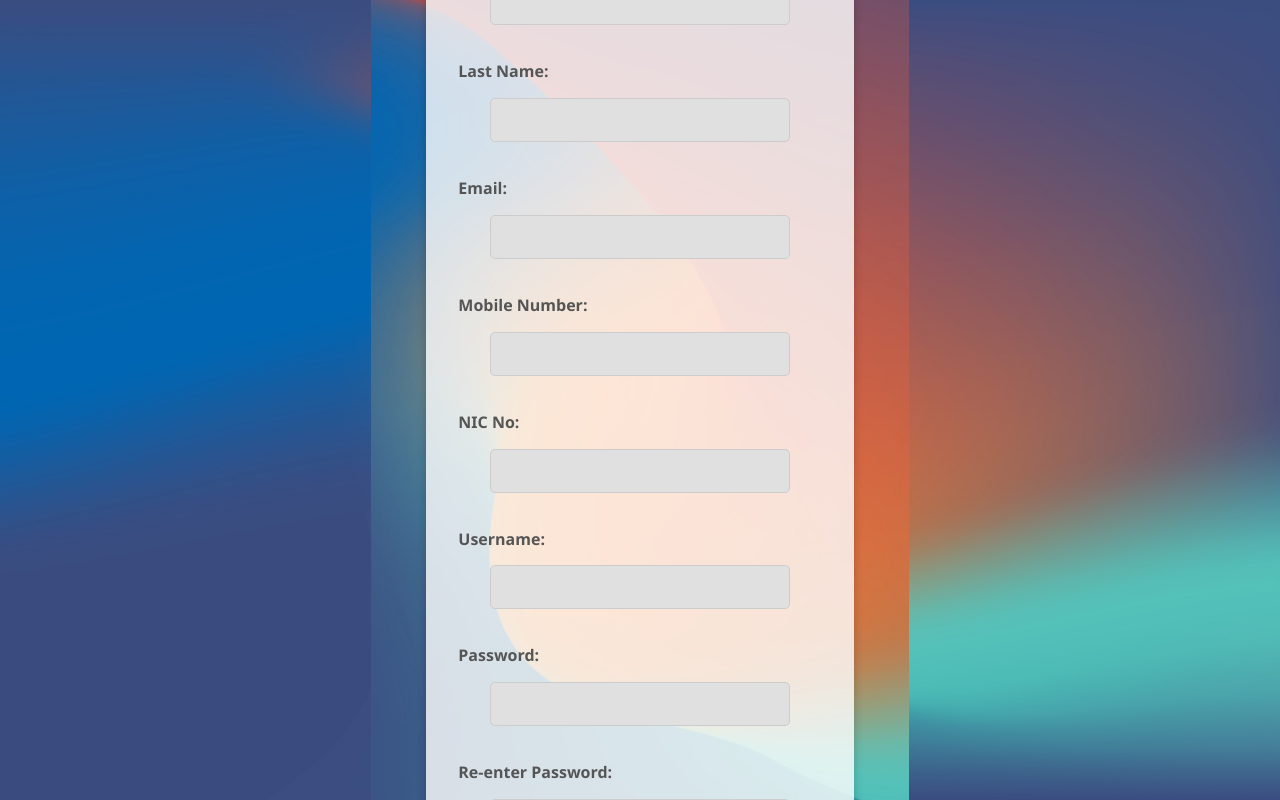
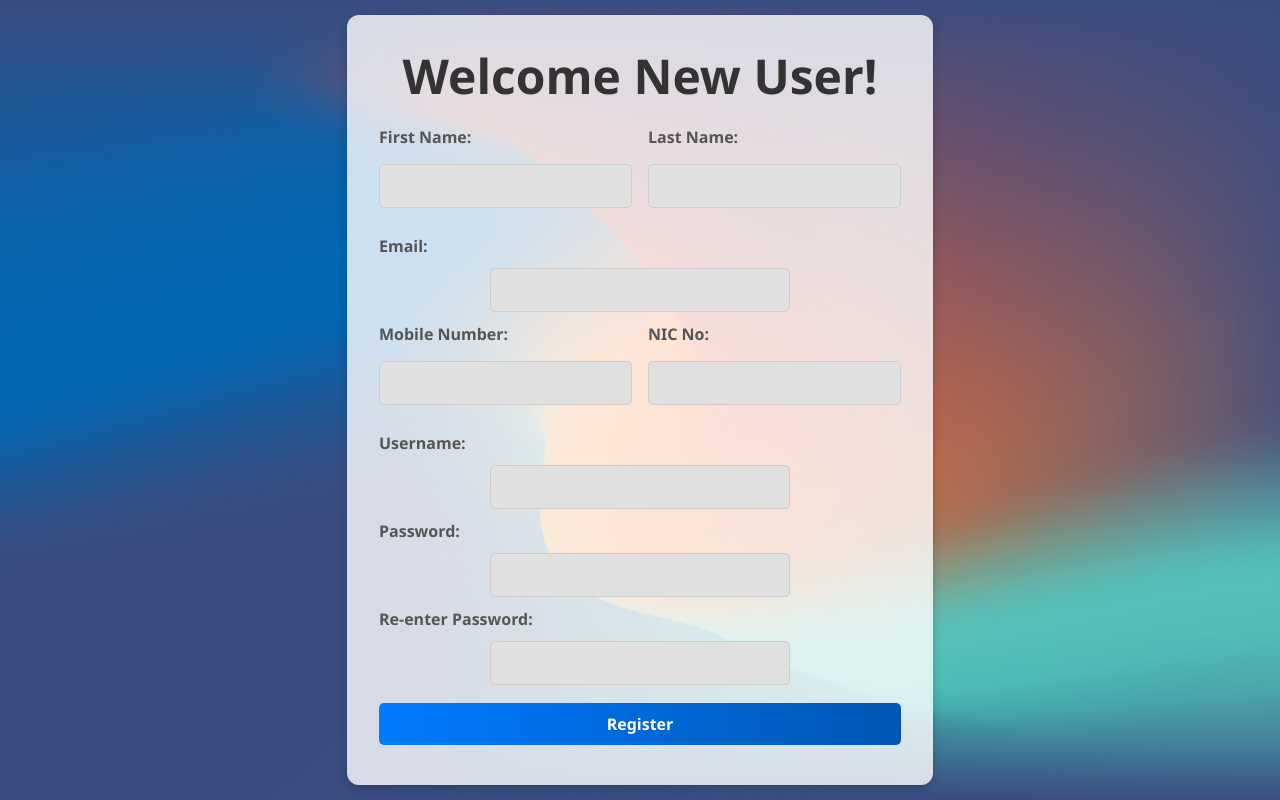
Before and after one commit to Movindugamage/MyBike, a React (Vite) app: page /register in a window 1280 px wide. Shown: the top 800 px of the page. Built offline with nearby package versions, Linux system fonts and the light colour scheme.

Commit message:
Modifying CSS files in registration page and slpash screen

```diff
--- a/src/components/Onboarding.css
+++ b/src/components/Onboarding.css
@@ -1,10 +1,30 @@
-/* Onboarding.css */
+/* General Reset */
+* {
+    margin: 0;
+    padding: 0;
+    box-sizing: border-box;
+    font-family: 'Segoe UI', Tahoma, Geneva, Verdana, sans-serif;
+  }
+
+  /* Background Image applied to the entire page */
+  body {
+    background-image: url('/src/assets/wlpp3.jpg'); /* Updated to use the specified background image */
+    background-size: cover; /* Ensure the image fills the entire viewport */
+    background-repeat: no-repeat; /* Prevent the image from repeating */
+    background-position: center center; /* Center the image */
+    height: 100vh; /* Ensure it spans the full height of the viewport */
+    display: flex; /* Use flexbox to center the content */
+    align-items: center; /* Center vertically */
+    justify-content: center; /* Center horizontally */
+  }
+
+  /* Onboarding.css */
 .onboarding-container {
     display: flex;
     justify-content: center;
     align-items: center;
     height: 100vh;
-    background: url('/src/assets/wlpp3.jpg') no-repeat center center/cover; /* Updated to use the specified background image */
+
     margin: 0;
     padding: 0;
     font-family: 'Segoe UI', Tahoma, Geneva, Verdana, sans-serif; /* Consistent font family */
@@ -65,7 +85,7 @@
 
 .onboarding-button.skip {
     background-color: transparent;
-    color: #555;
+    color: #ffffff;
     text-decoration: underline;
 }
 
--- a/src/components/Registration.css
+++ b/src/components/Registration.css
@@ -6,16 +6,31 @@
     font-family: 'Segoe UI', Tahoma, Geneva, Verdana, sans-serif;
 }
 
+/* Background Image applied to the entire page */
+body {
+    background-image: url('/src/assets/wlpp3.jpg'); /* Updated to use the specified background image */
+    background-size: cover; /* Ensure the image fills the viewport */
+    background-repeat: no-repeat; /* Prevent the image from repeating */
+    background-position: center center; /* Center the image */
+    height: 100vh; /* Ensure it spans the full height of the viewport */
+    display: flex; /* Use flexbox to center the content */
+    align-items: center; /* Center vertically */
+    justify-content: center; /* Center horizontally */
+}
+
 /* Container Styles */
 .register-container {
-    background: url('/src/assets/wlpp3.jpg') no-repeat center center/cover; /* Updated to use the specified background image */
-    min-height: 100vh;
+    min-height: 80vh; /* Adjust height for scrollable content */
     display: flex;
     flex-direction: column;
     align-items: center;
     justify-content: center;
     padding: 2rem;
     width: 100%; /* Make the container full width */
+    overflow-y: auto; /* Allow scrolling */
+    background: rgba(255, 255, 255, 0.8); /* Slightly transparent background for better visibility */
+    border-radius: 12px; /* Rounded corners */
+    box-shadow: 0 4px 10px rgba(0, 0, 0, 0.2); /* Shadow for depth */
 }
 
 /* Logo */
@@ -35,14 +50,25 @@ h1 {
 
 /* Form Styles */
 form {
-    background: rgba(255, 255, 255, 0.8); /* Slightly transparent background for better visibility */
-    padding: 2rem;
-    border-radius: 12px;
-    box-shadow: 0 4px 10px rgba(0, 0, 0, 0.2);
-    max-width: 500px;
-    width: 90%; /* Make the form responsive */
     display: flex;
     flex-direction: column;
+    width: 100%; /* Full width */
+}
+
+/* Flexbox for side-by-side inputs */
+.input-group {
+    display: flex;
+    justify-content: space-between;
+    margin-bottom: 1rem;
+}
+
+.input-group input {
+    flex: 1; /* Allow inputs to grow */
+    margin-right: 10px; /* Space between inputs */
+}
+
+.input-group input:last-child {
+    margin-right: 0; /* Remove margin for the last input */
 }
 
 /* Label Styles */
@@ -56,7 +82,6 @@ label {
 /* Input Styles */
 input {
     padding: 0.75rem;
-    margin-bottom: 1rem;
     border: 1px solid #4f4c4c;
     border-radius: 6px;
     background-color: #e0e0e0;
@@ -70,16 +95,27 @@ input:focus {
     box-shadow: 0 0 5px rgba(104, 216, 255, 0.5);
 }
 
-/* File Input Styling */
-input[type="file"] {
-    border: none;
-    background: #a5a5a5;
-    padding: 0.5rem;
+/* Styles for the side-by-side div */
+.side-by-side {
+    display: flex; /* Use flexbox for side-by-side alignment */
+    gap: 1rem; /* Add space between the input groups */
+    margin-bottom: 1rem; /* Add space below the row */
 }
 
-input[type="file"]:hover {
-    background: #eee;
+/* Individual input containers within side-by-side */
+.side-by-side > div {
+    flex: 1; /* Make both child divs grow equally */
+    display: flex;
+    flex-direction: column; /* Align label and input vertically */
 }
+
+/* Responsive Design */
+@media (max-width: 768px) {
+    .side-by-side {
+        flex-direction: column; /* Stack inputs vertically on smaller screens */
+    }
+}
+
 
 /* Button Styles */
 button {
@@ -98,15 +134,6 @@ button {
 button:hover {
     transform: translateY(-3px);
     box-shadow: 0 4px 6px rgba(0, 0, 0, 0.2);
-}
-
-button[type="button"] {
-    background: #ccc;
-    color: #333;
-}
-
-button[type="button"]:hover {
-    background: #bbb;
 }
 
 /* Input Placeholder Styling */
--- a/src/components/Registration.jsx
+++ b/src/components/Registration.jsx
@@ -55,82 +55,112 @@ function Registration() {
   return (
     <div className="register-container">
       <h1>Welcome New User!</h1>
+      <div className="form-container">
         <form onSubmit={handleRegister}>
-        <label>First Name:</label>
+          <div className="side-by-side">
+            <div>
+              <label htmlFor="firstName">First Name:</label>
               <input
                 type="text"
+                id="firstName"
                 name="firstName"
                 value={formData.firstName}
                 onChange={handleChange}
                 required
               />
-        <br />
-        <label>Last Name:</label>
+            </div>
+            <div>
+              <label htmlFor="lastName">Last Name:</label>
               <input
                 type="text"
+                id="lastName"
                 name="lastName"
                 value={formData.lastName}
                 onChange={handleChange}
                 required
               />
-        <br />
-        <label>Email:</label>
+            </div>
+          </div>
+
+          <div>
+            <label htmlFor="email">Email:</label>
             <input
               type="email"
+              id="email"
               name="email"
               value={formData.email}
               onChange={handleChange}
               required
             />
-        <br />
-        <label>Mobile Number:</label>
+
+          </div>
+
+
+          <div className="side-by-side">
+            <div>
+              <label htmlFor="mobileNumber">Mobile Number:</label>
               <input
                 type="tel"
+                id="mobileNumber"
                 name="mobileNumber"
                 value={formData.mobileNumber}
                 onChange={handleChange}
                 required
               />
-        <br />
-        <label>NIC No:</label>
+            </div>
+            <div>
+              <label htmlFor="nicNo">NIC No:</label>
               <input
                 type="text"
+                id="nicNo"
                 name="nicNo"
                 value={formData.nicNo}
                 onChange={handleChange}
                 required
               />
-        <br />
-        <label>Username:</label>
+            </div>
+          </div>
+
+          <div>
+            <label htmlFor="username">Username:</label>
             <input
               type="text"
+              id="username"
               name="username"
               value={formData.username}
               onChange={handleChange}
               required
             />
-        <br />
-        <label>Password:</label>
+          </div>
+
+          <div>
+            <label htmlFor="password">Password:</label>
             <input
               type="password"
+              id="password"
               name="password"
               value={formData.password}
               onChange={handleChange}
               required
             />
-        <br />
-        <label>Re-enter Password:</label>
+          </div>
+
+          <div>
+            <label htmlFor="confirmPassword">Re-enter Password:</label>
             <input
               type="password"
+              id="confirmPassword"
               name="confirmPassword"
               value={formData.confirmPassword}
               onChange={handleChange}
               required
             />
-        <br />
+          </div>
+
           <button type="submit">Register</button>
           {errorMessage && <div className="error">{errorMessage}</div>}
         </form>
+      </div>
     </div>
   );
 }
--- a/src/components/ScanBike.css
+++ b/src/components/ScanBike.css
@@ -1,3 +1,34 @@
+/* General Reset */
+* {
+  margin: 0;
+  padding: 0;
+  box-sizing: border-box;
+  font-family: 'Segoe UI', Tahoma, Geneva, Verdana, sans-serif;
+}
+
+/* Background Image applied to the entire page */
+body {
+  background-image: url('/src/assets/wlpp3.jpg'); /* Updated to use the specified background image */
+  background-size: cover; /* Ensure the image fills the entire viewport */
+  background-repeat: no-repeat; /* Prevent the image from repeating */
+  background-position: center center; /* Center the image */
+  height: 100vh; /* Ensure it spans the full height of the viewport */
+  display: flex; /* Use flexbox to center the content */
+  align-items: center; /* Center vertically */
+  justify-content: center; /* Center horizontally */
+}
+
+/* Login Container Styles */
+.login-container {
+  background: rgba(255, 255, 255, 0.8);
+  padding: 50px;
+  border-radius: 10px;
+  box-shadow: 0px 4px 6px rgba(0, 0, 0, 0.1);
+  text-align: center;
+  width: 90%;
+  max-width: 400px;
+}
+
 /* General Reset */
 * {
   margin: 0;
@@ -8,13 +39,13 @@
 
 /* Container Styles */
 .scan-container {
-  background: url('/src/assets/wlpp3.jpg') no-repeat center center/cover; /* Updated to use the specified background image */
-  min-height: 100vh;
-  display: flex;
-  flex-direction: column;
-  align-items: center;
-  justify-content: center;
-  padding: 2rem;
+  background: rgba(255, 255, 255, 0.8);
+  padding: 50px;
+  border-radius: 10px;
+  box-shadow: 0px 4px 6px rgba(0, 0, 0, 0.1);
+  text-align: center;
+  width: 90%;
+  max-width: 800px;
 }
 
 /* Header */
--- a/src/components/ScanBike.jsx
+++ b/src/components/ScanBike.jsx
@@ -50,8 +50,9 @@ const ScanBike = () => {
   };
 
   return (
+    <div className="scan-container">
     <div style={{ textAlign: "center", padding: "20px" }}>
-      <h1>Scan Bike Page</h1>
+      <h1>Scan Bike</h1>
 
       {/* Button to open QR scanner */}
       <button
@@ -96,6 +97,7 @@ const ScanBike = () => {
       {/* Display error message */}
       {error && <p style={{ color: "red", marginTop: "10px" }}>{error}</p>}
     </div>
+    </div>
   );
 };
 
--- a/src/components/SplashScreen.css
+++ b/src/components/SplashScreen.css
@@ -1,7 +1,25 @@
+/* General Reset */
+* {
+    margin: 0;
+    padding: 0;
+    box-sizing: border-box;
+    font-family: 'Segoe UI', Tahoma, Geneva, Verdana, sans-serif;
+  }
+
+  /* Background Image applied to the entire page */
+  body {
+    background-image: url('/src/assets/wlpp3.jpg'); /* Updated to use the specified background image */
+    background-size: cover; /* Ensure the image fills the entire viewport */
+    background-repeat: no-repeat; /* Prevent the image from repeating */
+    background-position: center center; /* Center the image */
+    height: 100vh; /* Ensure it spans the full height of the viewport */
+    display: flex; /* Use flexbox to center the content */
+    align-items: center; /* Center vertically */
+    justify-content: center; /* Center horizontally */
+  }
+
 .splash-container {
     text-align: center;
-    background: url('/src/assets/wlpp3.jpg') no-repeat center center/cover; /* Updated to use the specified background image */
-    min-height: 100vh; /* Ensure it takes the full height of the viewport */
     padding: 0;
     display: flex; /* Use flexbox for centering content */
     flex-direction: column; /* Stack content vertically */
@@ -17,9 +35,10 @@
 .splash-content {
     margin-top: 20px; /* Adjust as needed */
     background-color: rgba(240, 248, 255, 0.8); /* Slightly transparent background for better visibility */
-    padding: 20px; /* Add padding for better spacing */
+    padding: 40px; /* Add padding for better spacing */
     border-radius: 10px; /* Rounded corners */
     box-shadow: 0 4px 10px rgba(0, 0, 0, 0.2); /* Add shadow for depth */
+    margin-bottom: 20px;
 
     display: flex; /* Use flexbox */
     flex-direction: column; /* Stack children vertically */
```
Also changed, not shown: src/components/SplashScreen.jsx (+5 -5 lines). Lines whose indentation alone changed are shown as unchanged.
